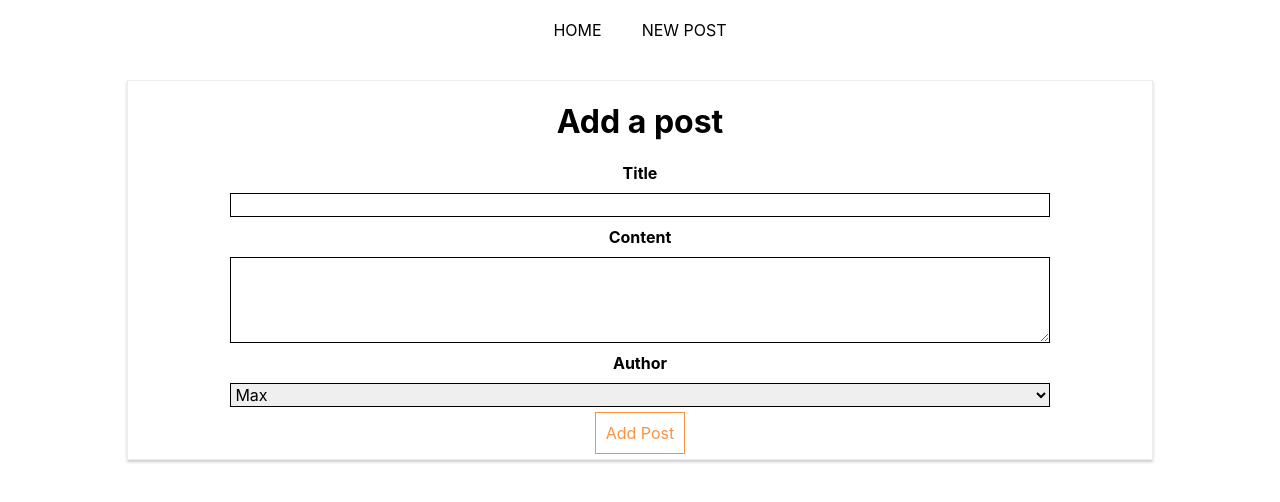
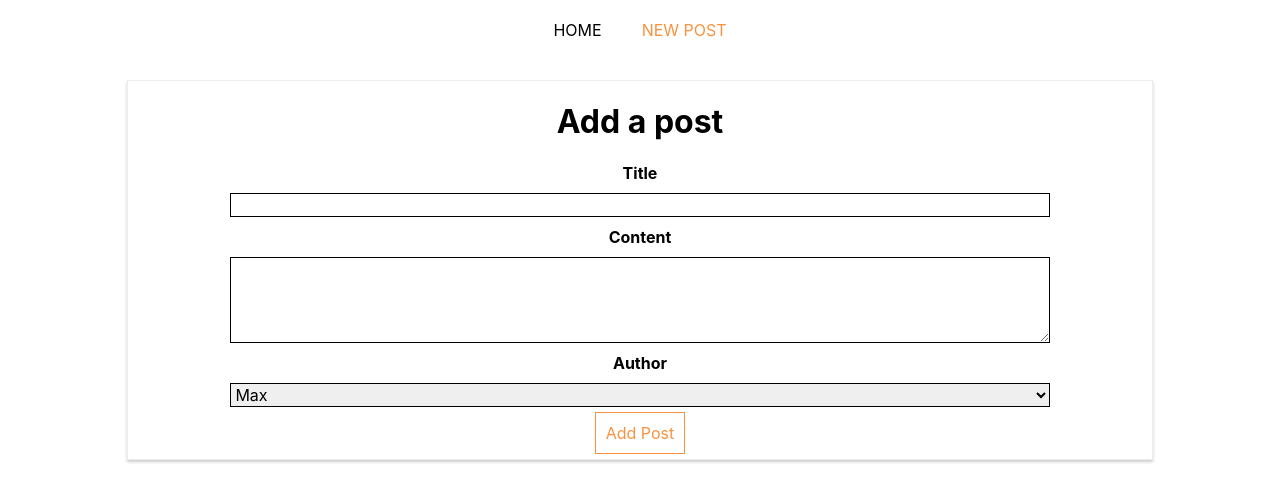
Before and after one commit to gnwerdna/blog-project, a React (Create React App) app: page /new-post in a window 1280 px wide. Shown: the top 502 px of the page. Built offline with nearby package versions, Linux system fonts and the light colour scheme.

Commit message:
styling active route

```diff
--- /dev/null
+++ b/src/containers/Blog/Blog.css
@@ -0,0 +1,3 @@
+.blog a.active {
+    color: #fa923f;
+}
--- a/src/containers/Blog/Blog.js
+++ b/src/containers/Blog/Blog.js
@@ -2,24 +2,32 @@ import React from 'react'
 import classes from './Blog.module.css';
 import Posts from './Posts/Posts';
 import NewPost from './NewPost/NewPost';
-import {Route, Link} from 'react-router-dom';
+import {Route, NavLink} from 'react-router-dom';
+import './Blog.css'
 class Blog extends React.Component {
 
     render() {
         return (
             <div>
-                <header className={classes.Blog}>
+                <header className={[classes.Blog, "blog"].join(' ')}>
                     <nav>
                         <ul>
                             <li>
-                                <Link to="/">HOME</Link>
+                                <NavLink
+                                    to="/"
+                                    exact
+                                    activeClassName="my-active"
+                                    activeStyle={{
+                                        color: "#fa923f",
+                                        textDecoration: 'underline'
+                                    }}>HOME</NavLink>
                             </li>
                             <li>
-                                <Link to={{
+                                <NavLink to={{
                                     pathname: '/new-post',
                                     hash: '#submit',
                                     search: '?quick-submit=true'
-                                }}>NEW POST</Link>
+                                }}>NEW POST</NavLink>
                             </li>
                         </ul>
                     </nav>
--- a/src/containers/Blog/Blog.module.css
+++ b/src/containers/Blog/Blog.module.css
@@ -19,7 +19,8 @@
 }
 
 .Blog a:hover,
-.Blog a:active {
+.Blog a:active,
+.Blog a.active {
     cursor: pointer;
     color: #fa923f;
 }
```
